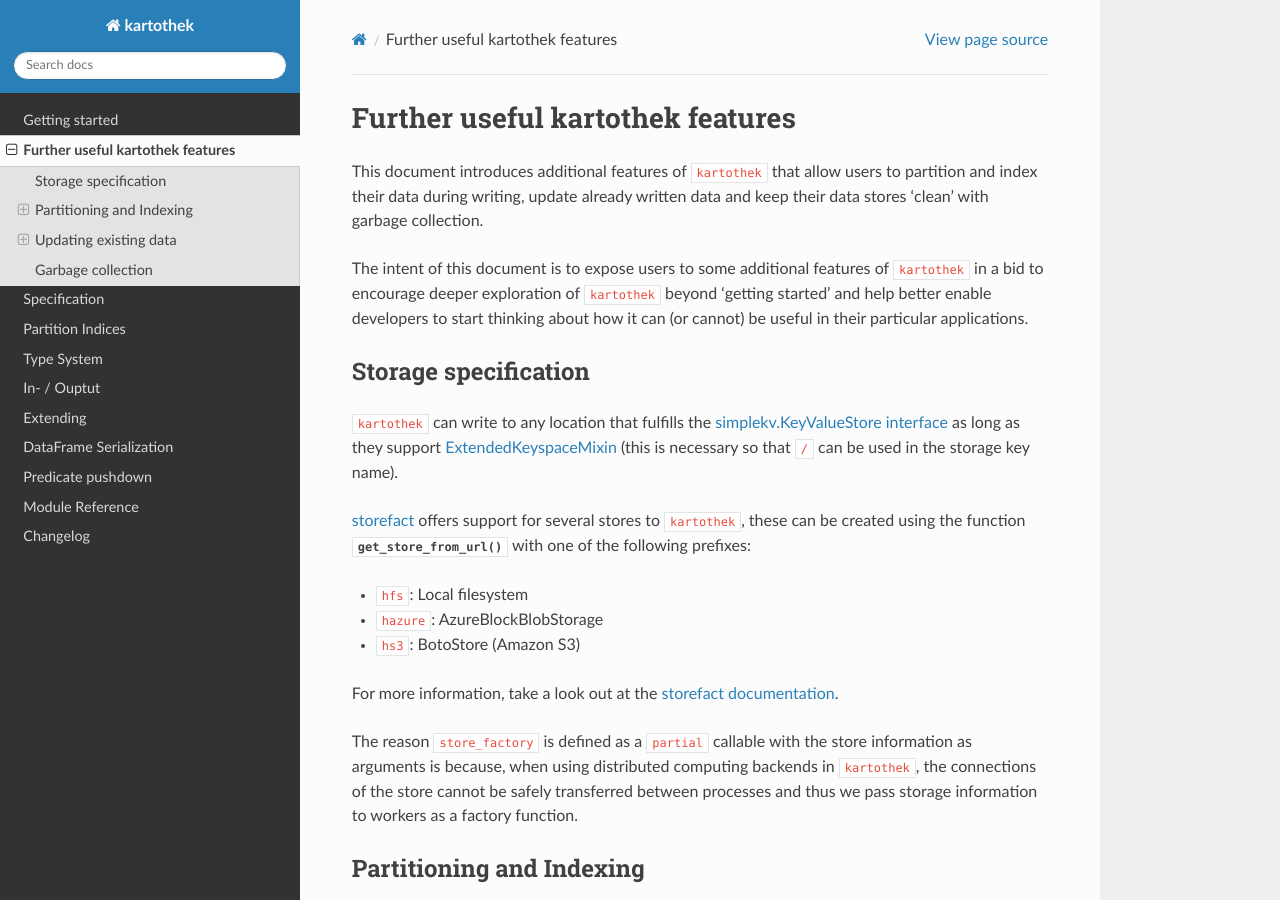
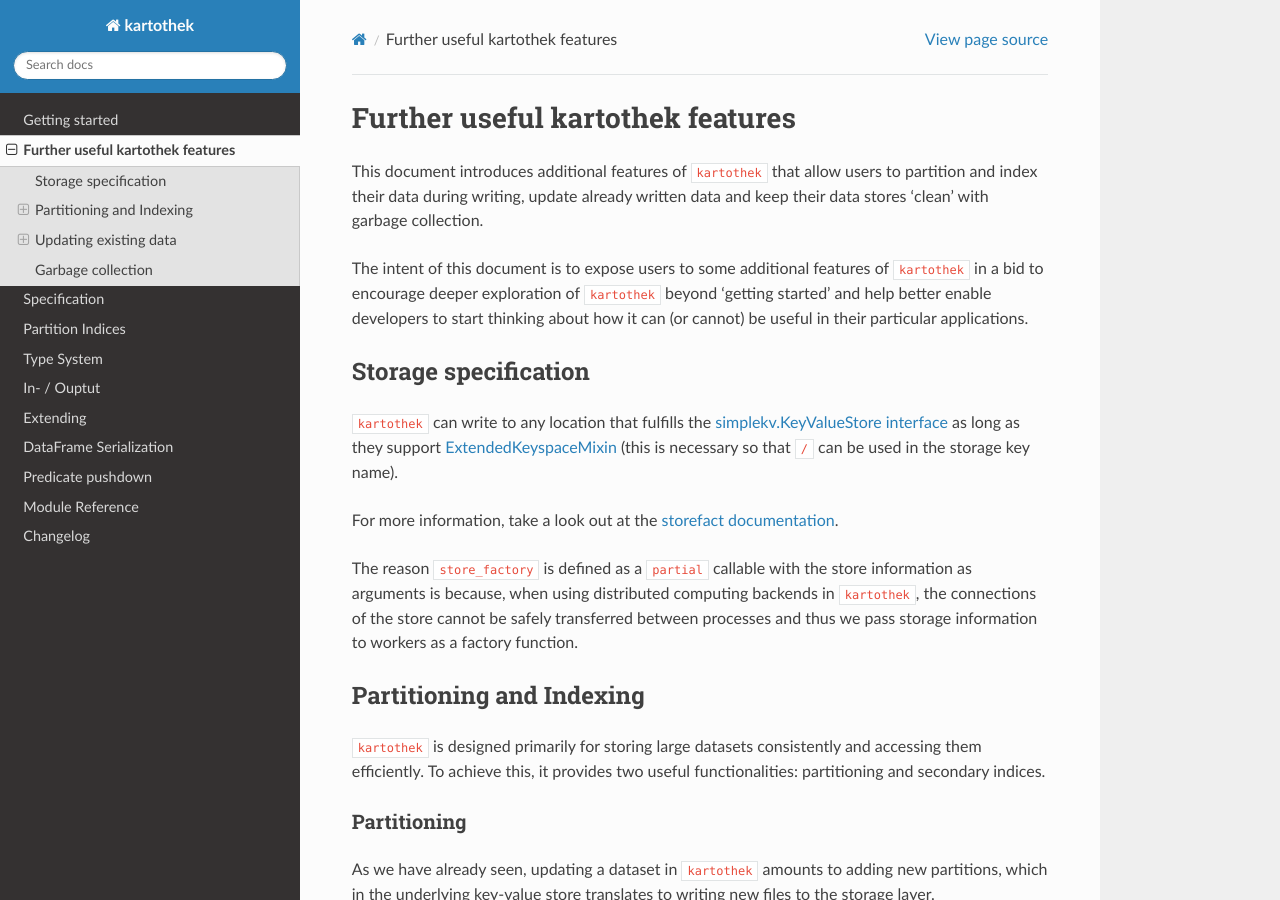
Before and after one commit to JDASoftwareGroup/kartothek, a Sphinx documentation site: the page built from docs/further_useful_features.rst, in a window 1280 px wide and 900 px high. Built offline with Sphinx 7.4.7 and the Read the Docs theme 2.0.0, drawn with Linux system fonts in a browser that asks for light colours.

Commit message:
explain `h`-stores in getting_started.rst

```diff
--- a/docs/further_useful_features.rst
+++ b/docs/further_useful_features.rst
@@ -24,13 +24,6 @@
 support `ExtendedKeyspaceMixin
 <https://github.com/mbr/simplekv/search?q=%22class+ExtendedKeyspaceMixin%22&unscoped_q=%22class+ExtendedKeyspaceMixin%22>`_
 (this is necessary so that ``/`` can be used in the storage key name).
-
-`storefact`_ offers support for several stores to ``kartothek``, these can be created using the
-function :func:`~storefact.get_store_from_url` with one of the following prefixes:
-
-- ``hfs``: Local filesystem
-- ``hazure``: AzureBlockBlobStorage
-- ``hs3``:  BotoStore (Amazon S3)
 
 For more information, take a look out at the `storefact documentation
 <https://storefact.readthedocs.io/en/latest/reference/storefact.html>`_.
```
Also changed, not shown: docs/getting_started.rst (+8 -0 lines).
